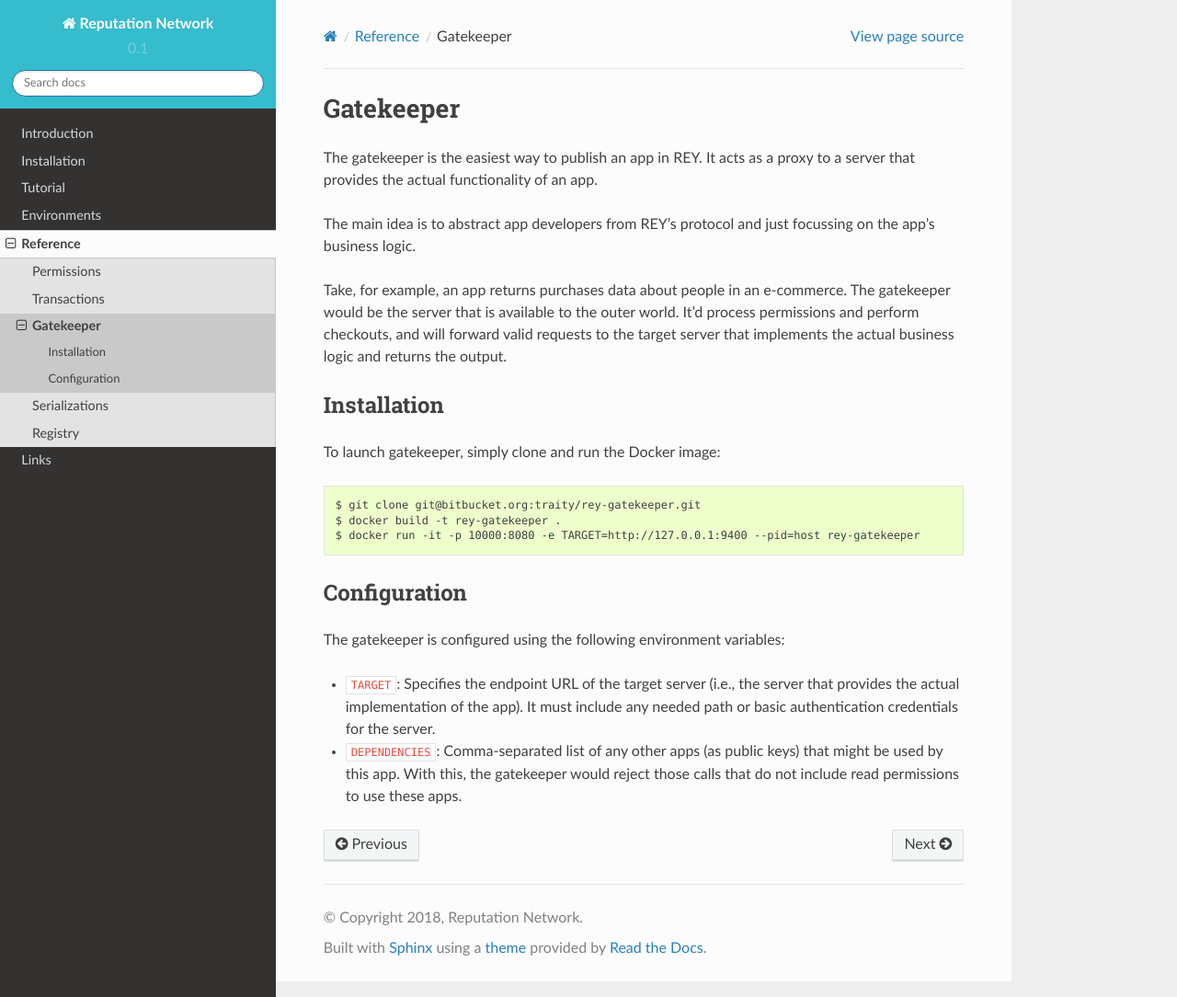
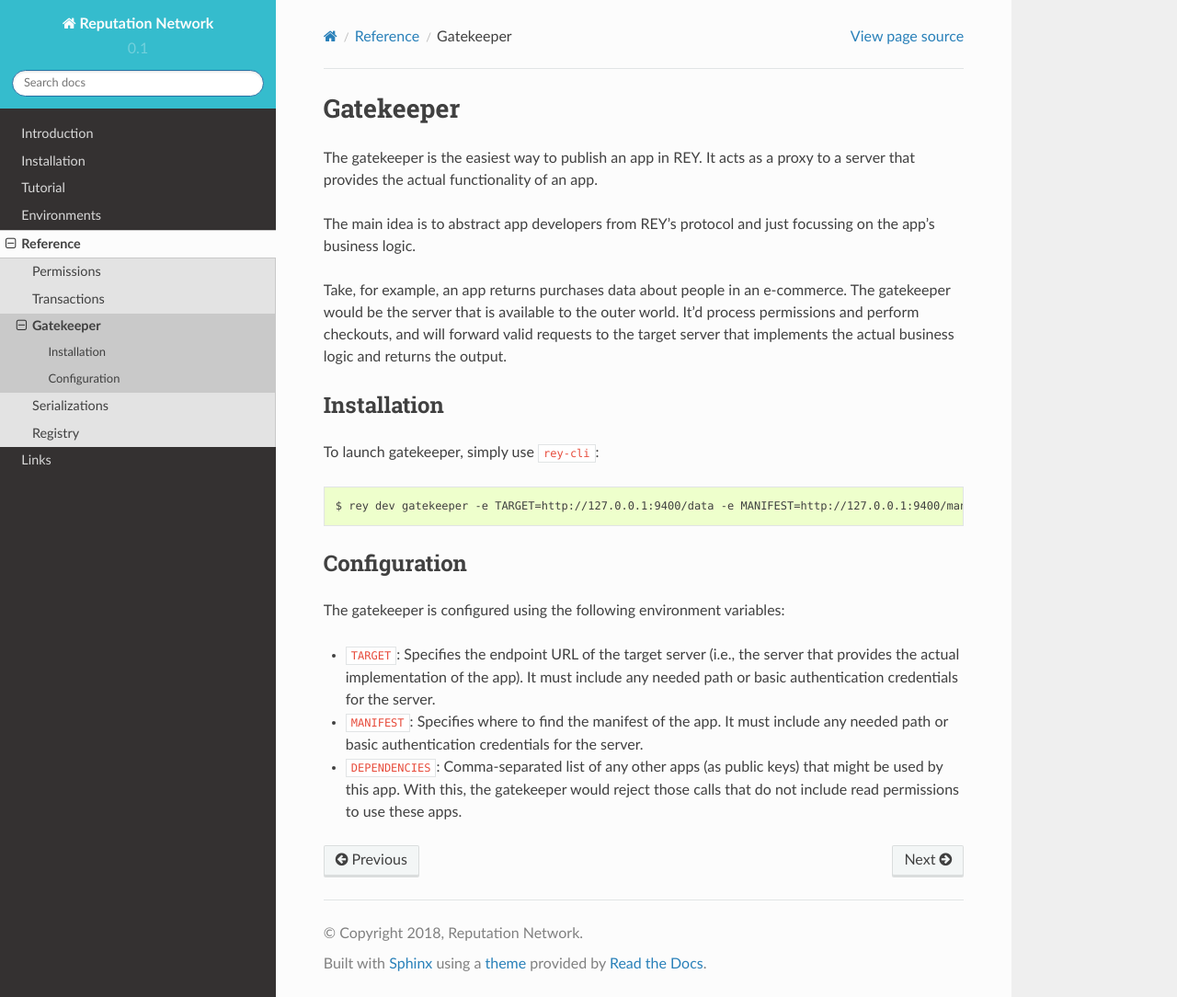
Before and after one commit to reputation-network/rey-docs, a Sphinx documentation site: the page built from docs/contents/reference/gatekeeper.rst, in a window 1280 px wide and 1084 px high. Shown: the whole window at 92% size. Built offline with Sphinx 7.4.7 and the Read the Docs theme 2.0.0, drawn with Linux system fonts in a browser that asks for light colours.

Commit message:
Update gatekeeper doc using rey-cli

```diff
--- a/docs/contents/reference/gatekeeper.rst
+++ b/docs/contents/reference/gatekeeper.rst
@@ -13,14 +13,11 @@ Take, for example, an app returns purchases data about people in an e-commerce.
 Installation
 ------------
 
-To launch gatekeeper, simply clone and run the Docker image:
+To launch gatekeeper, simply use ``rey-cli``:
 
 .. code::
 
-  $ git clone git@bitbucket.org:traity/rey-gatekeeper.git
-  $ docker build -t rey-gatekeeper .
-  $ docker run -it -p 10000:8080 -e TARGET=http://127.0.0.1:9400 --pid=host rey-gatekeeper
-
+  $ rey dev gatekeeper -e TARGET=http://127.0.0.1:9400/data -e MANIFEST=http://127.0.0.1:9400/manifest
 
 Configuration
 -------------
@@ -28,4 +25,5 @@ Configuration
 The gatekeeper is configured using the following environment variables:
 
 - ``TARGET``: Specifies the endpoint URL of the target server (i.e., the server that provides the actual implementation of the app). It must include any needed path or basic authentication credentials for the server.
+- ``MANIFEST``: Specifies where to find the manifest of the app. It must include any needed path or basic authentication credentials for the server.
 - ``DEPENDENCIES``: Comma-separated list of any other apps (as public keys) that might be used by this app. With this, the gatekeeper would reject those calls that do not include read permissions to use these apps.
```
